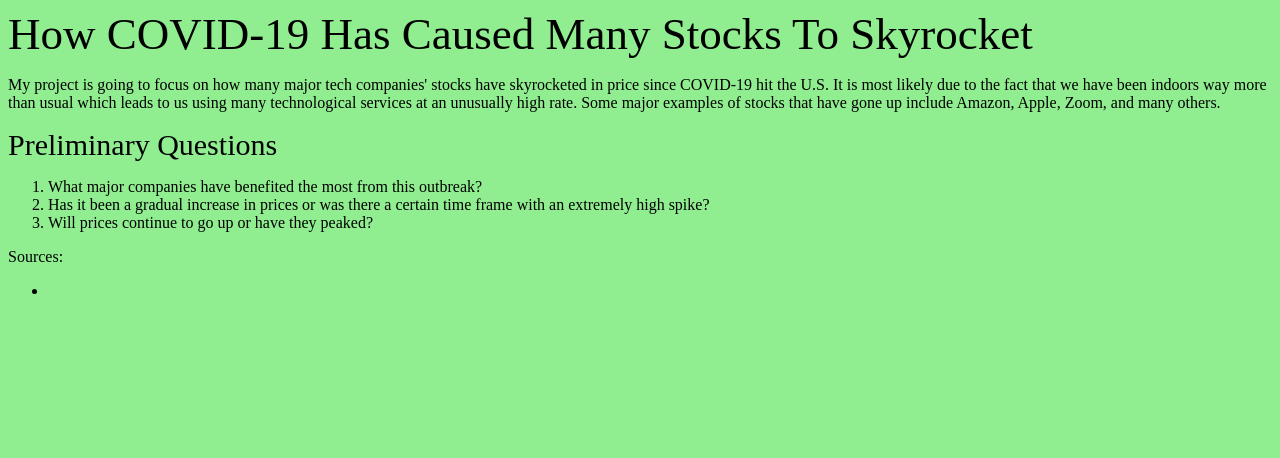
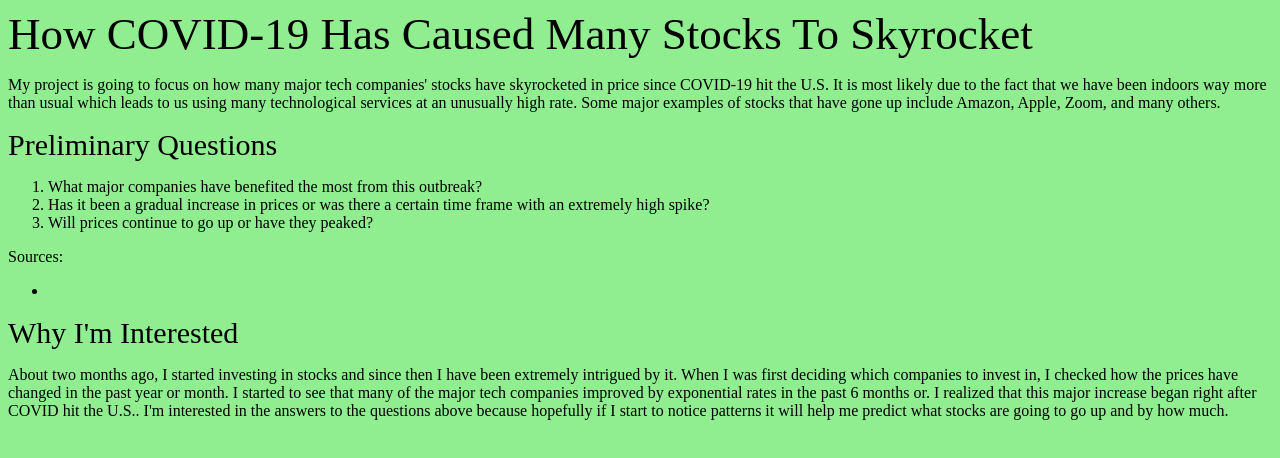
Before and after one commit to drewdunn1/Projectwebpage, a plain HTML site: page index.html in a window 1280 px wide. Drawn offline with Linux system fonts and the light colour scheme.

Commit message:
Update index.html

```diff
--- a/index.html
+++ b/index.html
@@ -20,5 +20,8 @@
             <ul>
             <li></li></ul>
             </p></div>
-    </body>
+    <div>
+        <header id=second>Why I'm Interested</header>
+        <p>About two months ago, I started investing in stocks and since then I have been extremely intrigued by it. When I was first deciding which companies to invest in, I checked how the prices have changed in the past year or month. I started to see that many of the major tech companies improved by exponential rates in the past 6 months or. I realized that this major increase began right after COVID hit the U.S.. I'm interested in the answers to the questions above because hopefully if I start to notice patterns it will help me predict what stocks are going to go up and by how much.</p></div>
+        <div>    </body>
 </html>
```
